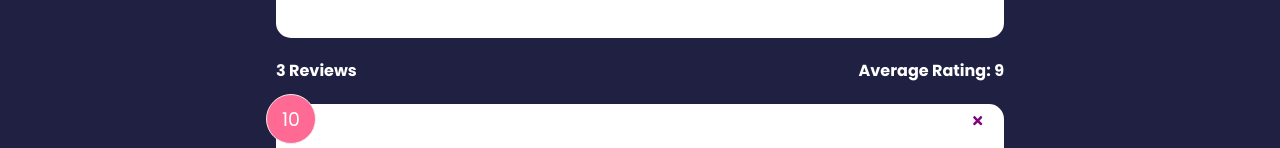
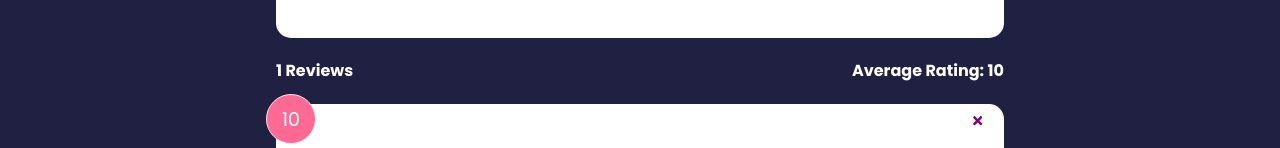
Before and after one commit to Gorbataras/feedback-app, a React (Create React App) app: page / in a window 1280 px wide. Shown: the part 355-503 px from the top of the page. Built offline with nearby package versions, Linux system fonts and the light colour scheme.

Commit message:
Updated FeedbackStats to useContext

```diff
--- a/src/components/FeedbackStats.jsx
+++ b/src/components/FeedbackStats.jsx
@@ -1,7 +1,10 @@
-import React from 'react'
-import PropTypes from 'prop-types'
+import React, { useContext } from 'react'
+import FeedbackContext from '../context/FeedbackContext'
 
-function FeedbackStats({feedback}) {
+
+function FeedbackStats() {
+
+    const { feedback } = useContext(FeedbackContext)
 
     let avg = feedback.reduce((acc, curr) => {
         return acc + curr.rating
@@ -17,8 +20,5 @@
   )
 }
 
-FeedbackStats.propTypes = {
-    feedback: PropTypes.array.isRequired
-}
 
 export default FeedbackStats
```
